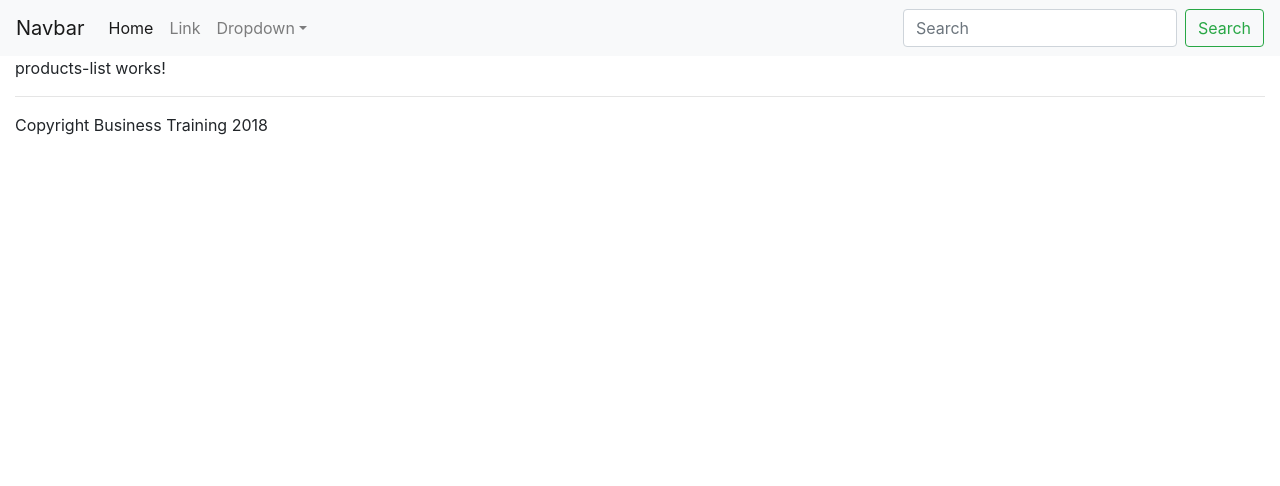
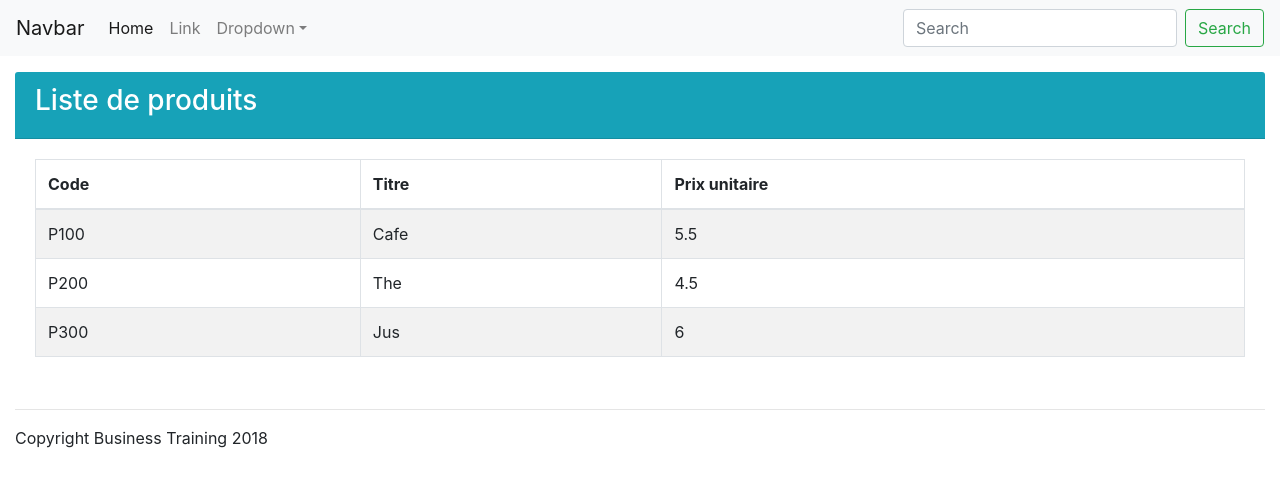
Before and after one commit to msalim23/ITFinder_FrontEnd, an Angular app: page / in a window 1280 px wide. Shown: the top 486 px of the page. Built offline with nearby package versions, Linux system fonts and the light colour scheme.

Commit message:
Ajout du composant produits list

```diff
--- a/src/app/products-list/products-list.component.html
+++ b/src/app/products-list/products-list.component.html
@@ -1,3 +1,25 @@
-<p>
-  products-list works!
-</p>
+<div class="card" class="mt-3">
+  <div class="card-header text-white bg-info">
+    <h3>Liste de produits</h3>
+  </div>
+  <div class="card-body">
+    <table class="table table-bordered table-striped">
+      <thead>
+        <tr>
+          <th>Code</th>
+          <th>Titre</th>
+          <th>Prix unitaire</th>
+        </tr>
+      </thead>
+      <tbody>
+        <tr *ngFor="let p of data">
+          <td scope="row">{{p.code}}</td>
+          <td>{{p.titre}}</td>
+          <td>{{p.prixUnitaire}}</td>
+        </tr>
+
+      </tbody>
+    </table>
+
+  </div>
+</div>
--- a/src/app/products-list/products-list.component.ts
+++ b/src/app/products-list/products-list.component.ts
@@ -7,9 +7,17 @@ import { Component, OnInit } from '@angular/core';
 })
 export class ProductsListComponent implements OnInit {
 
+  data: any[];
+
   constructor() { }
 
   ngOnInit() {
+
+    this.data = [
+      {'code': 'P100', 'titre': 'Cafe', 'prixUnitaire': 5.5},
+      {'code': 'P200', 'titre': 'The', 'prixUnitaire': 4.5},
+      {'code': 'P300', 'titre': 'Jus', 'prixUnitaire': 6}
+    ];
   }
 
 }
```
